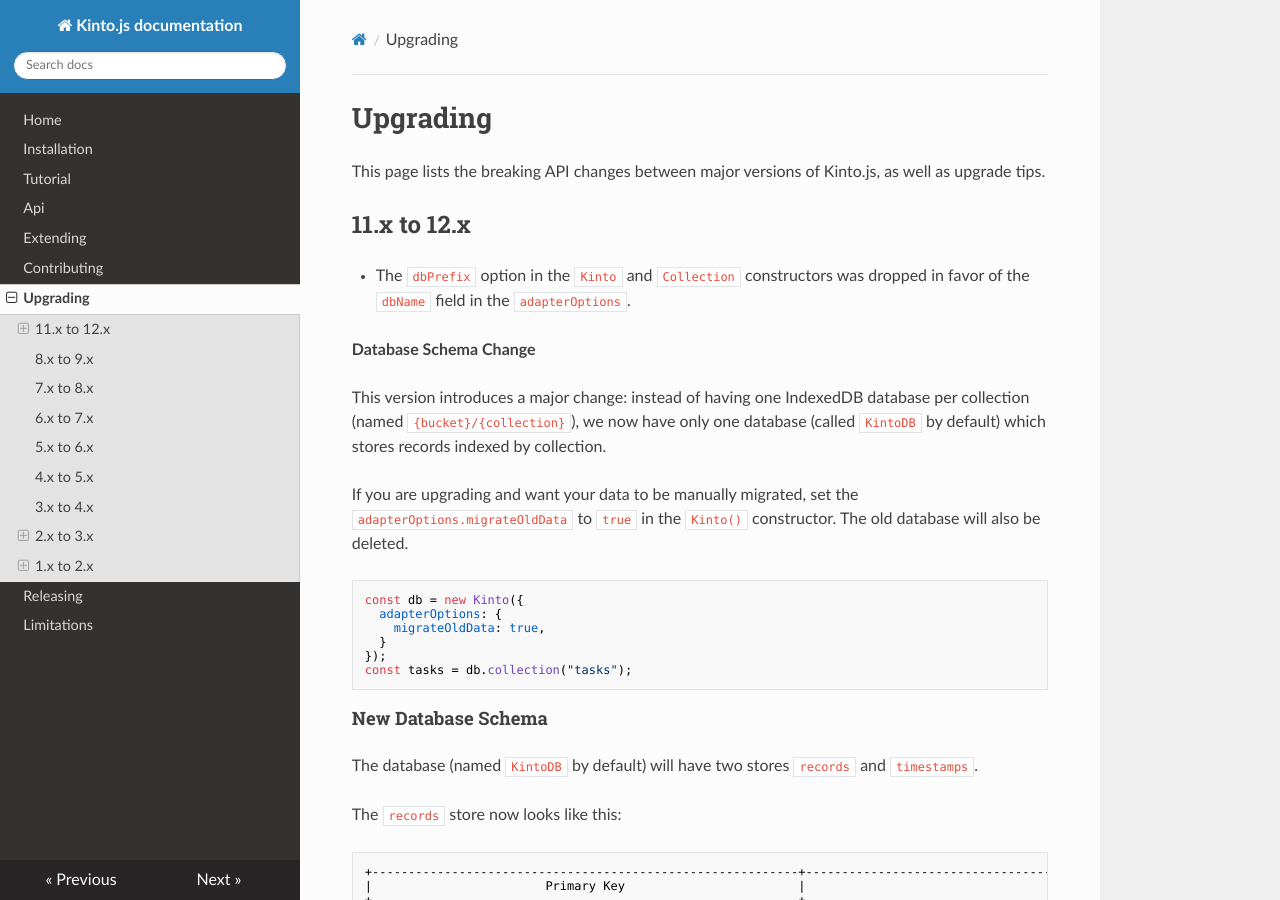
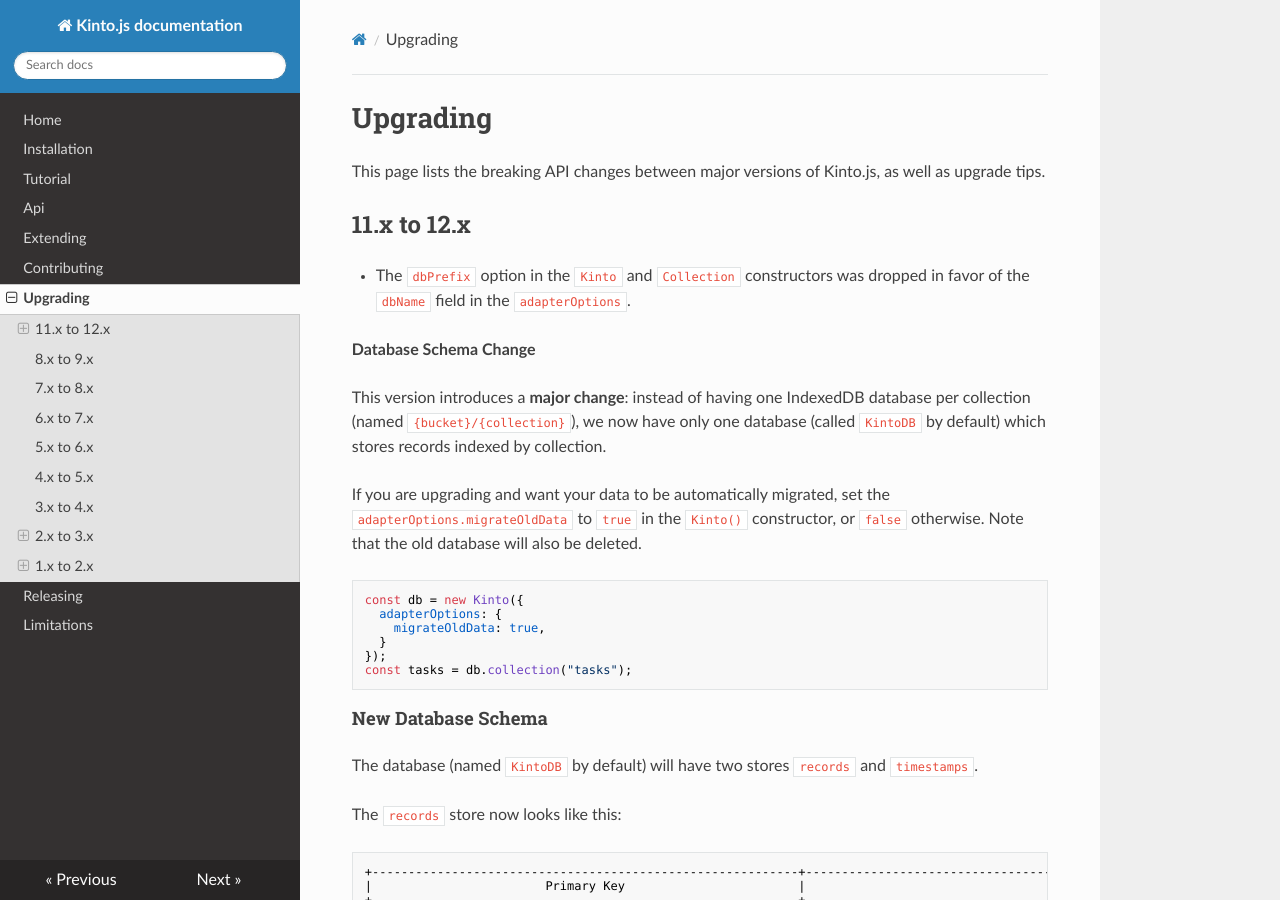
Before and after one commit to Kinto/kinto.js, an MkDocs documentation site: the page built from docs/upgrading.md, in a window 1280 px wide and 900 px high. Built offline with MkDocs 1.6.1, drawn with Linux system fonts in a browser that asks for light colours; nearby versions of some CDN libraries; old or Windows-style settings are respelled for this version of MkDocs.

Commit message:
Improve data migration

````diff
--- a/docs/upgrading.md
+++ b/docs/upgrading.md
@@ -8,10 +8,9 @@
 
 **Database Schema Change**
 
-This version introduces a major change: instead of having one IndexedDB database per collection (named `{bucket}/{collection}`), we now have only one database (called `KintoDB` by default) which stores records indexed by collection.
+This version introduces a **major change**: instead of having one IndexedDB database per collection (named `{bucket}/{collection}`), we now have only one database (called `KintoDB` by default) which stores records indexed by collection.
 
-If you are upgrading and want your data to be manually migrated, set the `adapterOptions.migrateOldData` to `true` in the `Kinto()` constructor.
-The old database will also be deleted.
+If you are upgrading and want your data to be automatically migrated, set the `adapterOptions.migrateOldData` to `true` in the `Kinto()` constructor, or `false` otherwise. Note that the old database will also be deleted.
 
 ```js
 const db = new Kinto({
````
Also changed, not shown: 2 other files.
